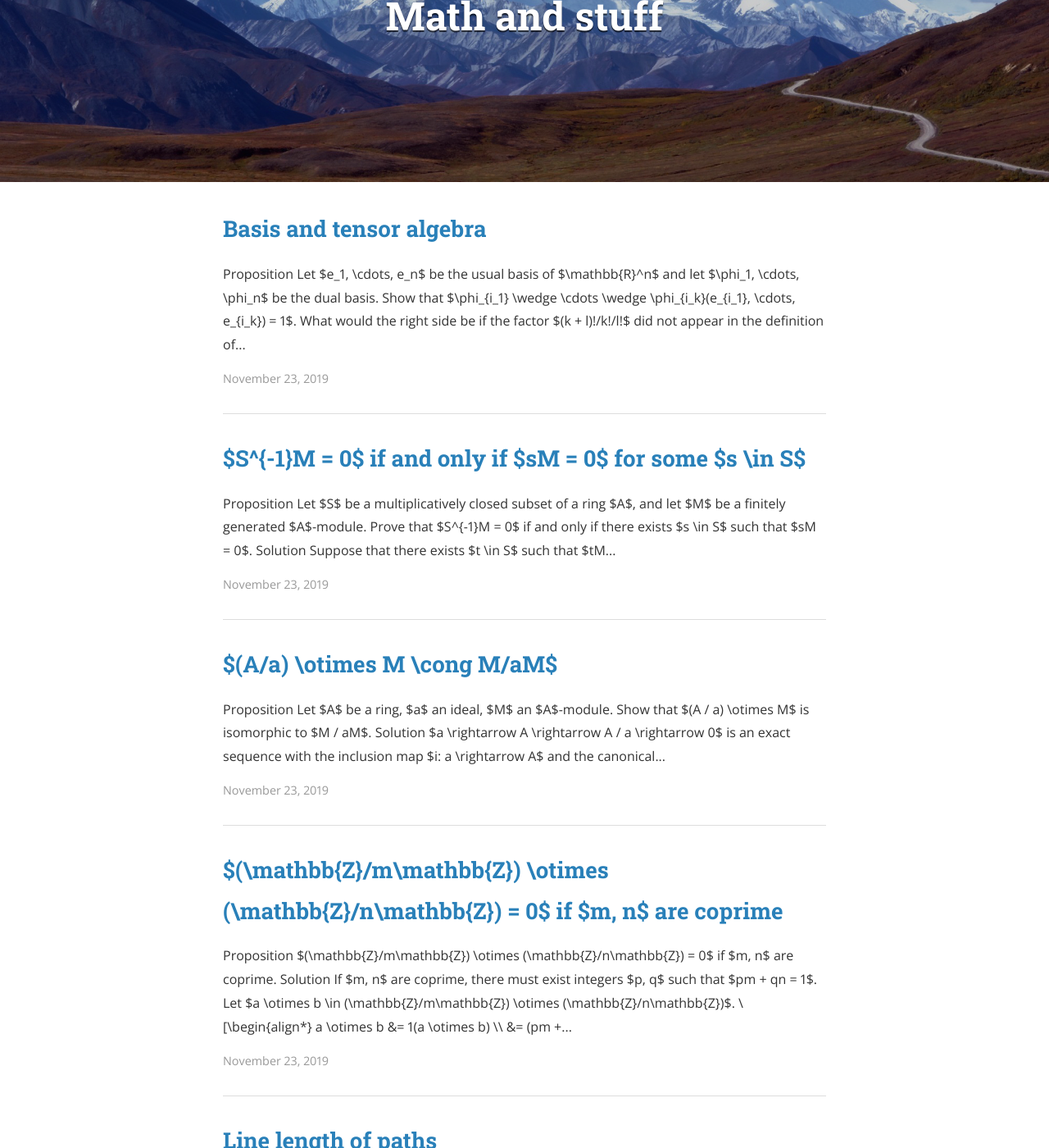
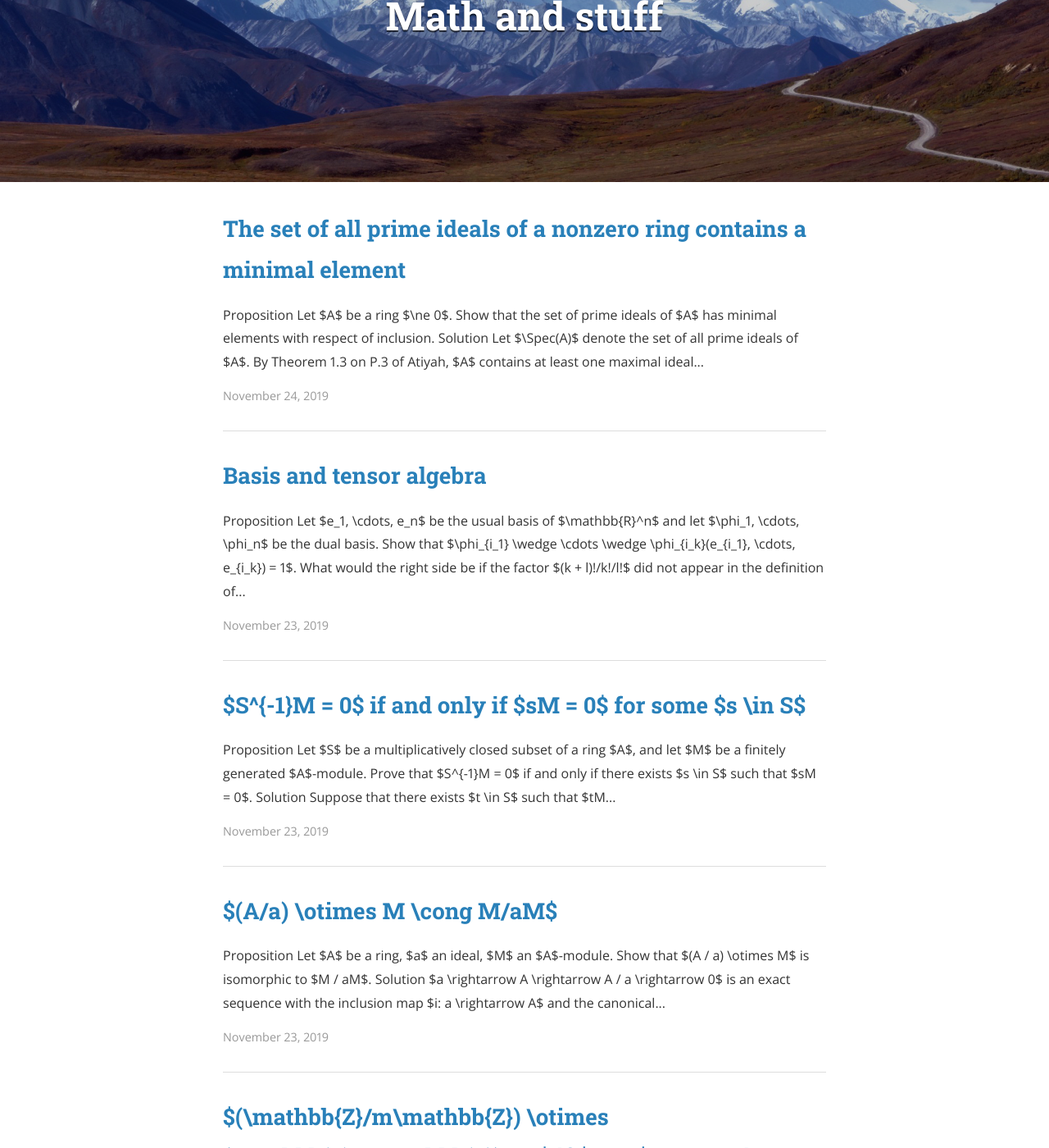
Before and after one commit to hidenori-shinohara/hidenori-shinohara.github.io, a Jekyll site: the page built from index.html, in a window 1280 px wide and 1400 px high, scrolled down 232 px. Shown: the whole window at 82% size. Built offline with Jekyll 4.4.1, drawn with Linux system fonts in a browser that asks for light colours; nearby versions of some CDN libraries; the list of posts is cut into pages by our own code; some of the changed text lies outside the part shown.

Commit message:
Finish ex 1-8

```diff
--- a/_layouts/default.html
+++ b/_layouts/default.html
@@ -34,6 +34,7 @@
                 span: ["{\\text{span}}",0],
                 lcm: ["{\\text{lcm}}",0],
                 LT: ["{\\text{LT}}",0],
+                Spec: ["{\\text{Spec}}",0],
                 Alt: ["{\\text{Alt}}",0],
                 LC: ["{\\text{LC}}",0],
                 LM: ["{\\text{LM}}",0],
--- /dev/null
+++ b/_posts/atiyah/chapter1/2019-11-24-minimal-prime-ideal-ex-1-8.md
@@ -0,0 +1,37 @@
+---
+layout: post
+title:  "The set of all prime ideals of a nonzero ring contains a minimal element"
+date:   2019-11-24
+author: Hidenori
+---
+
+# Proposition
+Let $A$ be a ring $\ne 0$.
+Show that the set of prime ideals of $A$ has minimal elements with respect of inclusion.
+
+# Solution
+Let $\Spec(A)$ denote the set of all prime ideals of $A$.
+By Theorem 1.3 on P.3 of Atiyah, $A$ contains at least one maximal ideal and a maximal ideal is prime, so $\Spec(A)$ is not empty.
+By Zorn's lemma, it suffices to show that any chain $(P_{\alpha})$ has a lower bound.
+Let $(P_{\alpha})$ be a chain in $\Spec(A)$.
+Let $P = \cap P_{\alpha}$.
+
+* $0 \in P$, so $P$ is nonempty.
+* If $a, b \in P$, then $\forall \alpha, a - b \in P_{\alpha}$.
+  Therefore, $a - b \in P$.
+* For all $a \in P$ and $x \in A$, $ax \in P_{\alpha}$ for all $\alpha$, so $ax \in P$.
+
+Therefore, $P$ is an ideal.
+Let $ab \in P$ for some $a, b \in A$.
+Suppose $a \notin P$.
+There must exist $\alpha_0$ such that $a \notin P_{\alpha_0}$.
+Then $b \in P_{\alpha_0}$ because $P_{\alpha_0}$ is prime.
+
+We claim that $b \in P_{\alpha}$ for all $\alpha$.
+Let $\alpha$ be given.
+
+* If $P_{\alpha} \subset P_{\alpha_0}$, then $a \notin P_{\alpha}$.
+  Therefore, $b \in P_{\alpha}$.
+* If $P_{\alpha_0} \subset P_{\alpha}$, then $b \in P_{\alpha_0} \subset P_{\alpha}$.
+
+Thus $b \in P$, so $P$ is a prime ideal.
```
